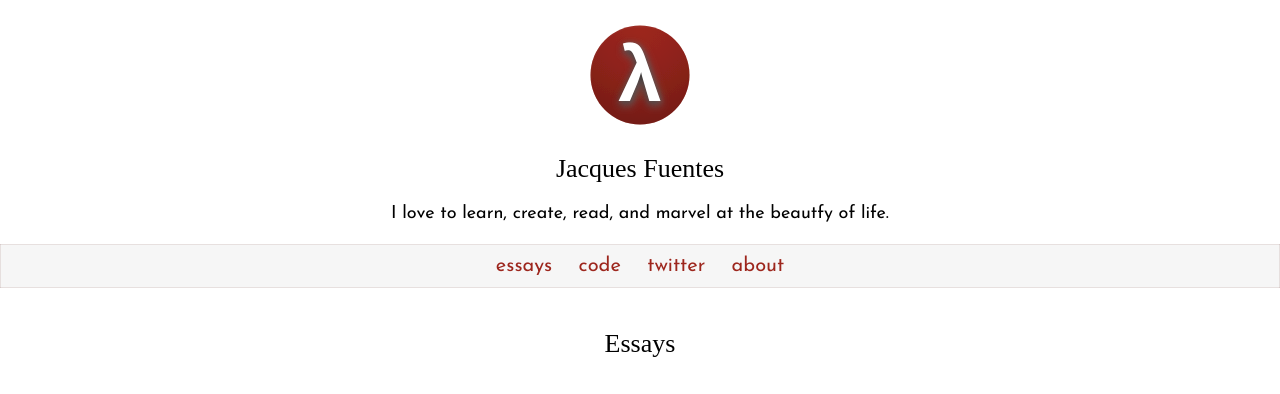
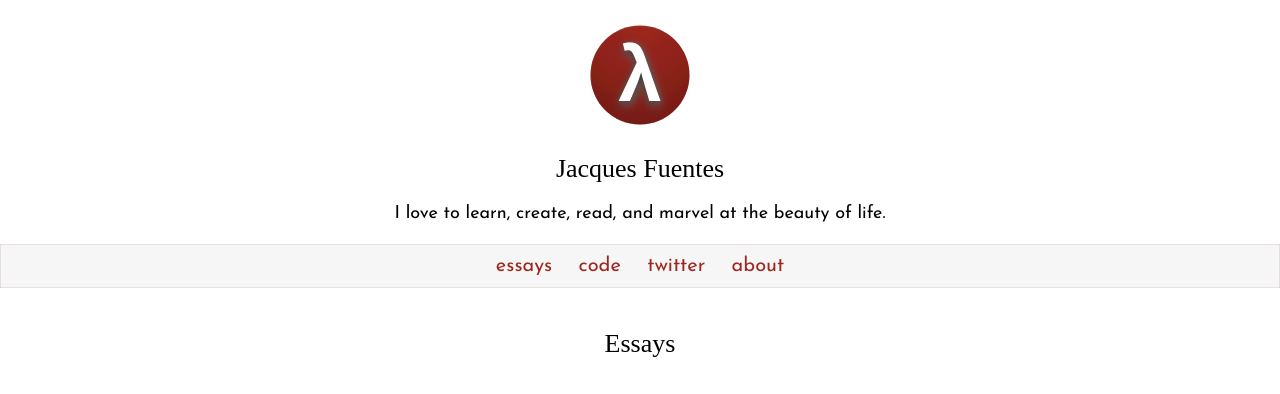
Before and after one commit to jpfuentes2/jpfuentes2.github.io, a Jekyll site: the page built from index.html, in a window 1280 px wide. Shown: the top 394 px of the page. Built offline with Jekyll 4.4.1, drawn with Linux system fonts in a browser that asks for light colours; some web fonts are replaced; Markdown is read by kramdown in place of the engine named in the settings; the list of posts is cut into pages by our own code.

Commit message:
Fix typo

```diff
--- a/_layouts/default.html
+++ b/_layouts/default.html
@@ -72,7 +72,7 @@
       </figure>
       <hgroup>
         <h1><a href="/">Jacques Fuentes</a></h1>
-        <h3><p>I love to learn, create, read, and marvel at the beautfy of life.</p></h3>
+        <h3><p>I love to learn, create, read, and marvel at the beauty of life.</p></h3>
       </hgroup>
       <nav>
         <ul>
```
